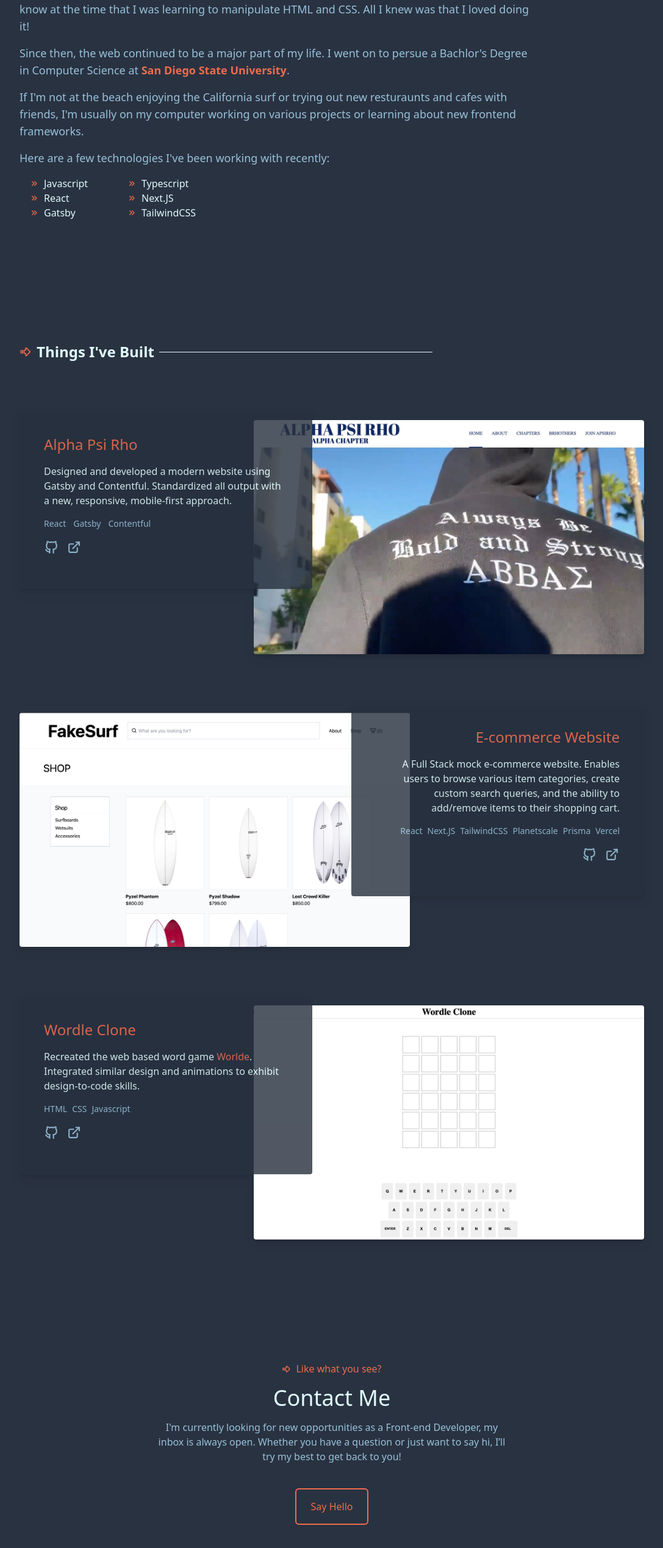
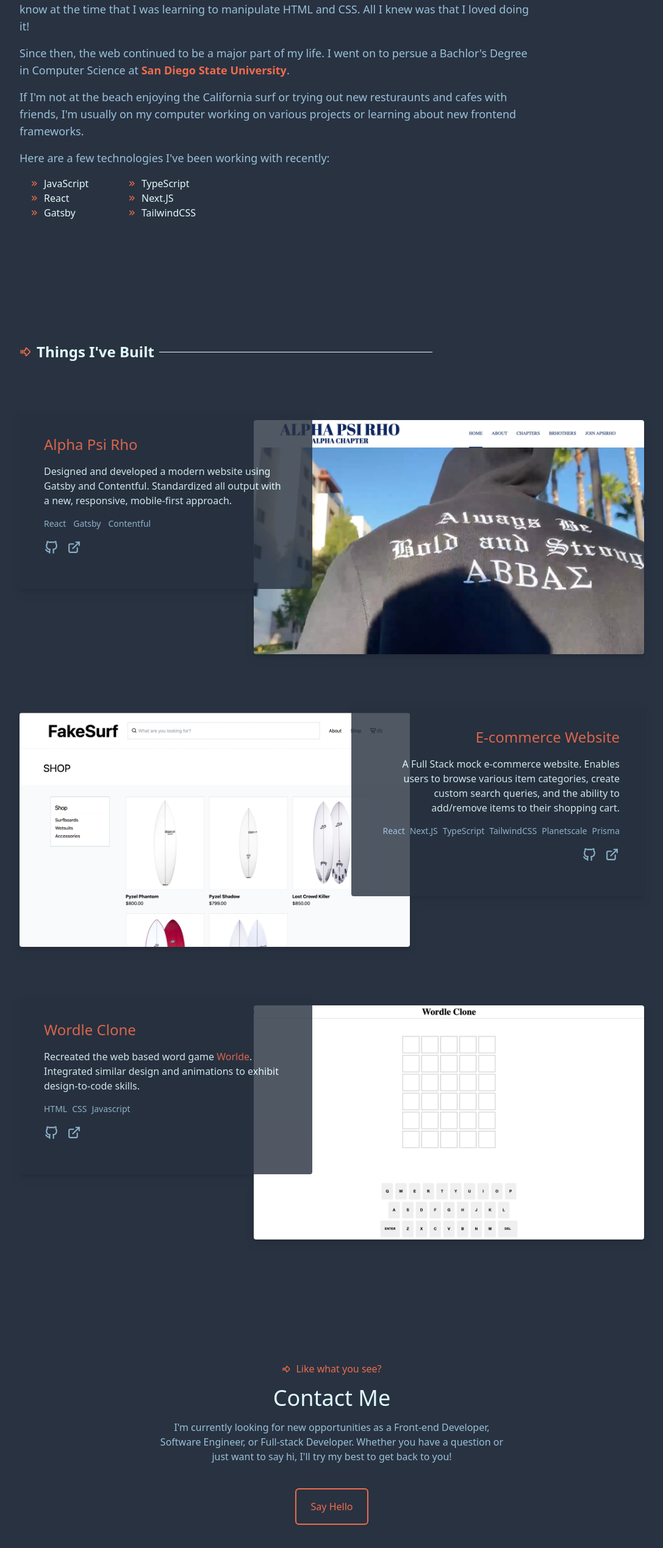
Before and after one commit to isaiahaquino/react-portfolio, a Next.js app: page / in a window 1280 px wide. Shown: the part 951-3490 px from the top of the page at 61% size, without its empty margins (96-1183 px from the left). Built offline with nearby package versions, Linux system fonts and the light colour scheme.

Commit message:
refine text

```diff
--- a/app/page.tsx
+++ b/app/page.tsx
@@ -45,11 +45,11 @@ export default function Home() {
         <ul className='text-white grid grid-cols-2 mx-4 my-4 max-w-[20rem]'>
           <li className='flex items-center gap-2'>
             <TbChevronsRight color='#ee6c4d' />
-            Javascript
+            JavaScript
           </li>
           <li className='flex items-center gap-2'>
             <TbChevronsRight color='#ee6c4d' />
-            Typescript
+            TypeScript
           </li>
           <li className='flex items-center gap-2'>
             <TbChevronsRight color='#ee6c4d' />
@@ -115,10 +115,10 @@ export default function Home() {
             <ul className='text-blue-light text-sm flex gap-x-2 flex-wrap lg:justify-end'>
               <li>React</li>
               <li>Next.JS</li>
+              <li>TypeScript</li>
               <li>TailwindCSS</li>
               <li>Planetscale</li>
               <li>Prisma</li>
-              <li>Vercel</li>
             </ul>
             <ul className='my-4 flex gap-3 lg:justify-end'>
               <li>
@@ -170,7 +170,7 @@ export default function Home() {
           <p>Like what you see?</p>
         </div>
         <h1 className='text-4xl text-white my-4'>Contact Me</h1>
-        <p className='text-center text-blue-light max-w-xl'>I&apos;m currently looking for new opportunities as a Front-end Developer, my inbox is always open. Whether you have a question or just want to say hi, I’ll try my best to get back to you!</p>
+        <p className='text-center text-blue-light max-w-xl'>I&apos;m currently looking for new opportunities as a Front-end Developer, Software Engineer, or Full-stack Developer. Whether you have a question or just want to say hi, I&apos;ll try my best to get back to you!</p>
         <a className='mt-10 px-6 py-4 border-2 border-orange text-orange rounded-md hover:bg-orange hover:bg-opacity-5 transition-all duration-200 ease-in-out' href='mailto: isaiahaquino1997@gmail.com'>Say Hello</a>
       </section>
 
```
